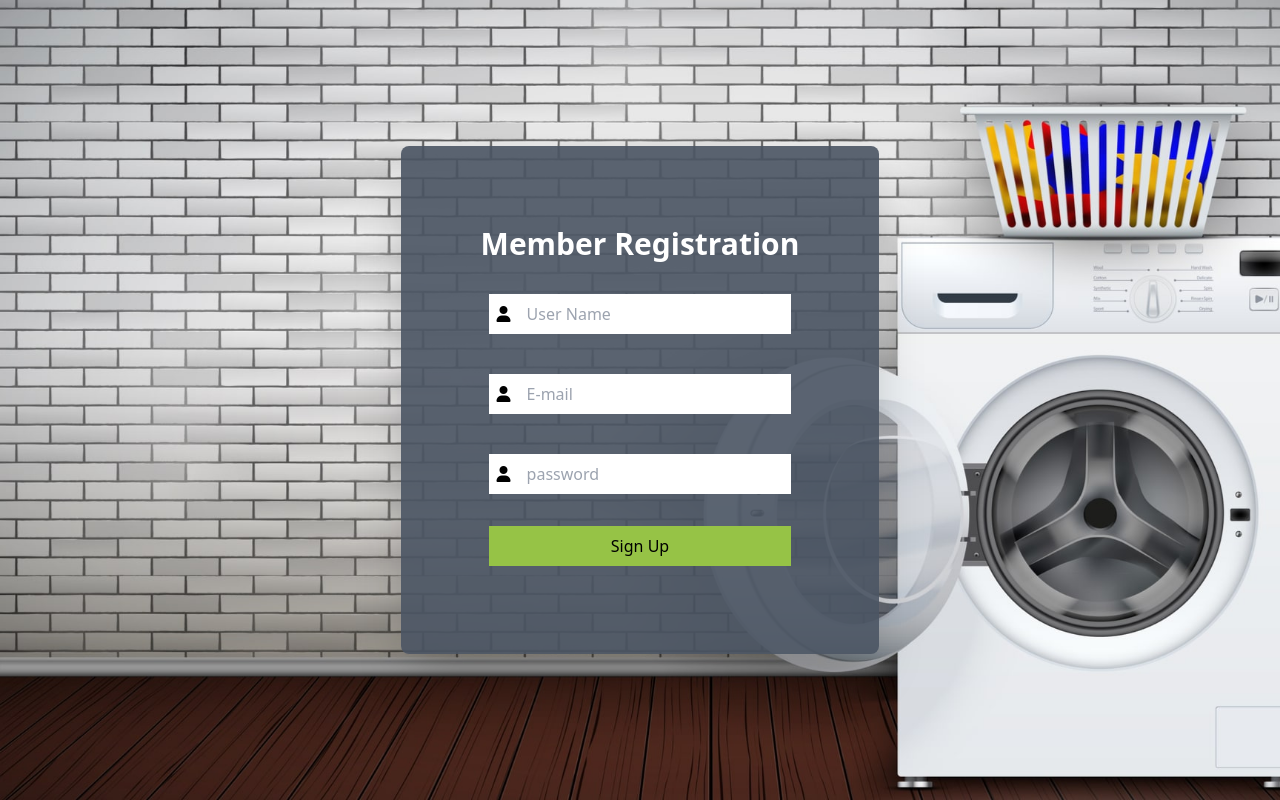
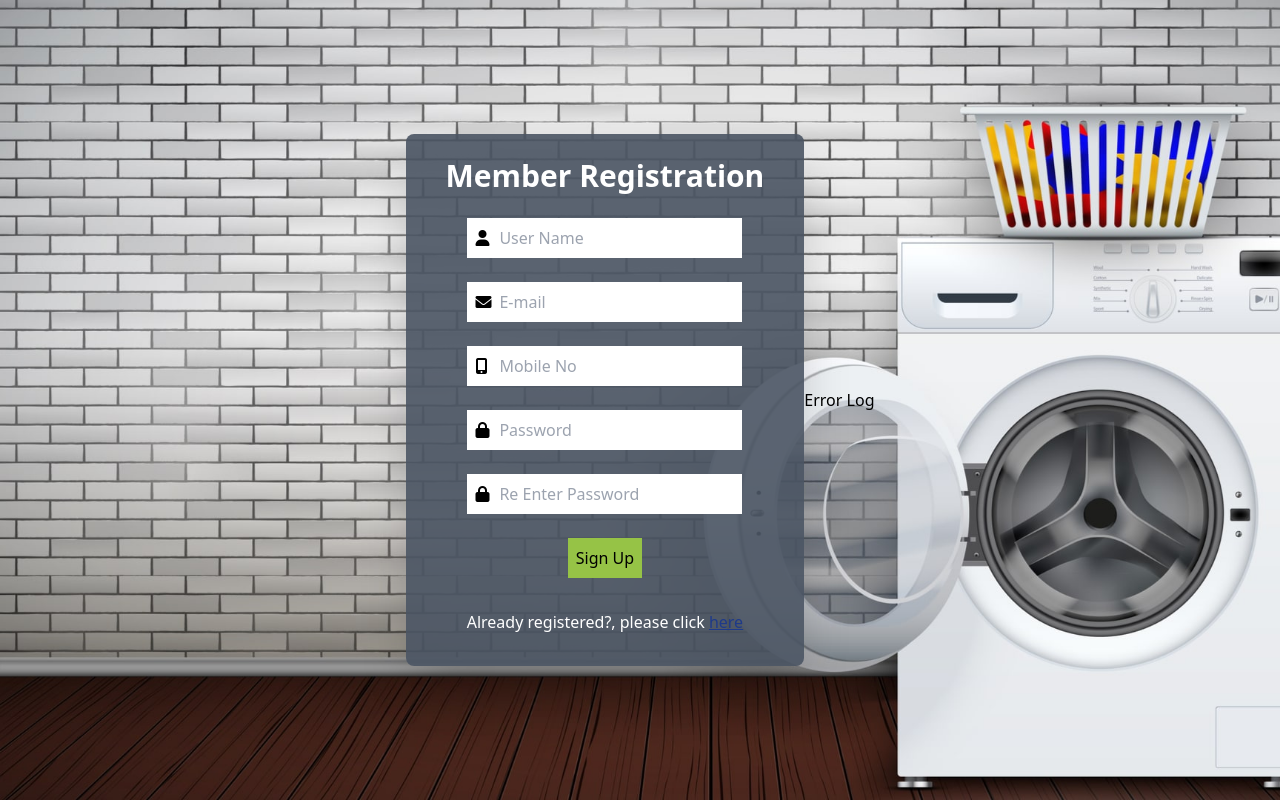
Before and after one commit to Saidul-Shiblee/WC, a website: page public/Signup.html in a window 1280 px wide. Drawn offline with Linux system fonts and the light colour scheme.

Commit message:
done from office on 13.01.2022

```diff
--- a/public/Signup.html
+++ b/public/Signup.html
@@ -11,26 +11,48 @@
 </head>
 <body>
     <div class="flex items-center justify-center h-screen bg-cover" style="background-image: url(../assets/login.jpg)">
-        <form id='userForm' action="" class="bg-gray-600 border-0 rounded-lg p-20 shadow-2xl bg-opacity-90" onsubmit="return false" >
+        <form id='userForm' action="" class="bg-gray-600 border-0 rounded-lg py-6 px-10 shadow-2xl bg-opacity-90 " onsubmit="return false" >
+          <div class="flex flex-col items-center justify-center">
             <div class="flex justify-center">
                 <h1 class=" text-white text-3xl font-bold">Member Registration</h1>
             </div>
-            <div class='flex  p-2 mt-6 group justify-center'>
-                <span class="bg-white w-auto h-10 p-2 "><i class="fas fa-user "></i></span>
-                <input id="name" class='w-full h-10 border-0 p-2  focus:outline-none group-focus:animate-Myping ' type="text" placeholder="User Name">
+
+             <div class='flex relative  h-10 mt-6 justify-center'>
+                <input id="name" class='w-full h-10 border-0 pl-8 pr-3 focus:ring-blue-800 focus:outline-none focus:ring-2 '  type="text" placeholder="User Name" required="required" onchange="abc()">
+                <div class="bg-white w-auto h-10  px-2 absolute left-0 inset-y-0 flex justify-center items-center"><i class="fas fa-user "></i></div>
              </div>
-            <div class='flex  p-2 mt-6 justify-center'>
-                <span class="bg-white w-auto h-10 p-2 "><i class="fas fa-user "></i></span>
-                <input id="email" class='w-full h-10 border-0 p-2  focus:outline-none focus:ring-2 focus:ring-blue-800 group-focus:' type="email" placeholder="E-mail">
+
+             <div class='flex relative  h-10 mt-6 justify-center'>
+                <input id="email" class='w-full h-10 border-0 pl-8 pr-3 focus:ring-blue-800 focus:outline-none focus:ring-2 '  type="email" placeholder="E-mail" pattern="[a-z0-9!#$%&'*+/=?^_`{|}~-]+(?:\.[a-z0-9!#$%&'*+/=?^_`{|}~-]+)*@(?:[a-z0-9](?:[a-z0-9-]*[a-z0-9])?\.)+[a-z0-9](?:[a-z0-9-]*[a-z0-9])? " required="required">
+                <div class="bg-white w-auto h-10  px-2 absolute left-0 inset-y-0 flex justify-center items-center"><i class="fas fa-envelope"></i></div>
              </div>
-             <div class='flex  p-2 mt-6 justify-center'>
-                <span class="bg-white w-auto h-10 p-2  "><i class="fas fa-user "></i></span>
-                <input id="password" class='w-full h-10 border-0 p-2  focus:outline-none focus:ring-2 focus:ring-blue-800 group-focus:' type="password" placeholder="password">
+
+             <div class='flex relative  h-10 mt-6 justify-center'>
+                <input id="mobile" class='w-full h-10 border-0 pl-8 pr-3 focus:ring-blue-800 focus:outline-none focus:ring-2 '  type="text" placeholder="Mobile No" required="required">
+                <div class="bg-white w-auto h-10  px-2 absolute left-0 inset-y-0 flex justify-center items-center"><i class="fas fa-mobile-alt"></i></div>
              </div>
-             <div class='p-2 flex justify-center mt-4'>
+
+             <div class='flex relative  h-10 mt-6 justify-center'>
+                <input id="password" class='w-full h-10 border-0 pl-8 pr-3 focus:ring-blue-800 focus:outline-none focus:ring-2 ' type="Password" placeholder="Password" required="required" >
+                <div class="bg-white w-auto h-10  px-2 absolute left-0 inset-y-0 flex justify-center items-center"><i class="fas fa-lock "></i></div>
+             </div>
+             <div class='flex relative  h-10 mt-6 justify-center'>
+                <input id="re_password" class='w-full h-10 border-0 pl-8 pr-3 focus:ring-blue-800 focus:outline-none focus:ring-2 ' placeholder="Re Enter Password" type="Password" required="required">
+                <div class="bg-white w-auto h-10  px-2 absolute left-0 inset-y-0 flex justify-center items-center"><i class="fas fa-lock "></i></div>
+             </div>
+             <div class=' flex justify-center mt-6'>
                <button onClick='createUser()' class=" w-full h-auto p-2  bg-owngreen ">Sign Up</button>
              </div>
+
+             <div class ="p-2 flex justify-center mt-6">
+                 <p class=" text-white">Already registered?, please click <a class="text-blue-900 underline" href="Signin.html"> here </a>  </p>
+             </div>
+            </div>
         </form>
+         <div>
+             <p>Error Log</p>
+             <p id='error'></p>
+         </div>
 
     </div>
 
@@ -40,11 +62,13 @@
         function createUser(){
             const userName=document.querySelector('#name').value
             const eMail=document.querySelector('#email').value
+            const mobile=document.querySelector('#mobile').value
             const password=document.querySelector('#password').value
+            const rePassword=document.querySelector('#password').value
             const userForm= document.querySelector('#userForm')
             if (!userName||!eMail||!password) {
                 alert("Please fill up all the field")
-            }else{
+            }else {
             let Users =new Array();
             Users= JSON.parse(localStorage.getItem('Users'))?JSON.parse(localStorage.getItem('Users')):[]
 
@@ -81,6 +105,35 @@
         }
     }
 
+    // function formValidation(userName,eMail,mobile,password,rePassword){
+        // let error=[
+        //     {
+        //         "userName":"",
+        //         "email":"",
+        //         "mobile":"",
+        //         "password":"",
+        //         "rePassword":""
+        //     }
+        // ];
+    //     if(){}
+    // }
+    let a=
+    {
+                "userName":"",
+                "email":"",
+                "mobile":"",
+                "password":"",
+                "rePassword":""
+            }
+
+        function abc(){
+             let userName=document.querySelector('#name').value
+             if(!userName.match(/^[0-9a-z]+$/i)){
+                a["userName"] = "value";
+                document.querySelector('#error').innerHTML=a.userName
+                console.log(a);
+             }
+        }
 
     </script>
 </body>
--- a/tailwind.config.js
+++ b/tailwind.config.js
@@ -20,14 +20,14 @@ module.exports = {
   },
   variants: {
     extend: {
-      scale:["group-hover","active"],
-      ringOffsetWidth:["group-hover","active",'focus'],
-      ringWidth: ["group-hover","active",'focus'],
-      ringColor:["group-hover","active",'focus'],
-      ringOffsetColor:["group-hover","active",'focus'],
-      backgroundPosition:["group-hover","active",'focus'],
-      borderWidth: ["group-hover","active",'focus'],
-      visibility: ["group-hover","active",'focus'],
+      scale:["group-hover","active","focus",'group-focus'],
+      ringOffsetWidth:["group-hover","active",'focus','group-focus'],
+      ringWidth: ["group-hover","active",'focus','group-focus'],
+      ringColor:["group-hover","active",'focus','group-focus'],
+      ringOffsetColor:["group-hover","active",'focus','group-focus'],
+      backgroundPosition:["group-hover","active",'focus','group-focus'],
+      borderWidth: ["group-hover","active",'focus','group-focus'],
+      visibility: ["group-hover","active",'focus','group-focus'],
       'spin-slow': 'spin 3s linear infinite'
     }
   },
```
Also changed, not shown: public/Signin-admin.html (+1 -1 lines), public/Signin.html (+6 -36 lines), public/admindashboard.html (+4 -2 lines), public/orderstatus copy.html (+2 -1 lines), public/test.html (+18 -1 lines), public/style.css.
